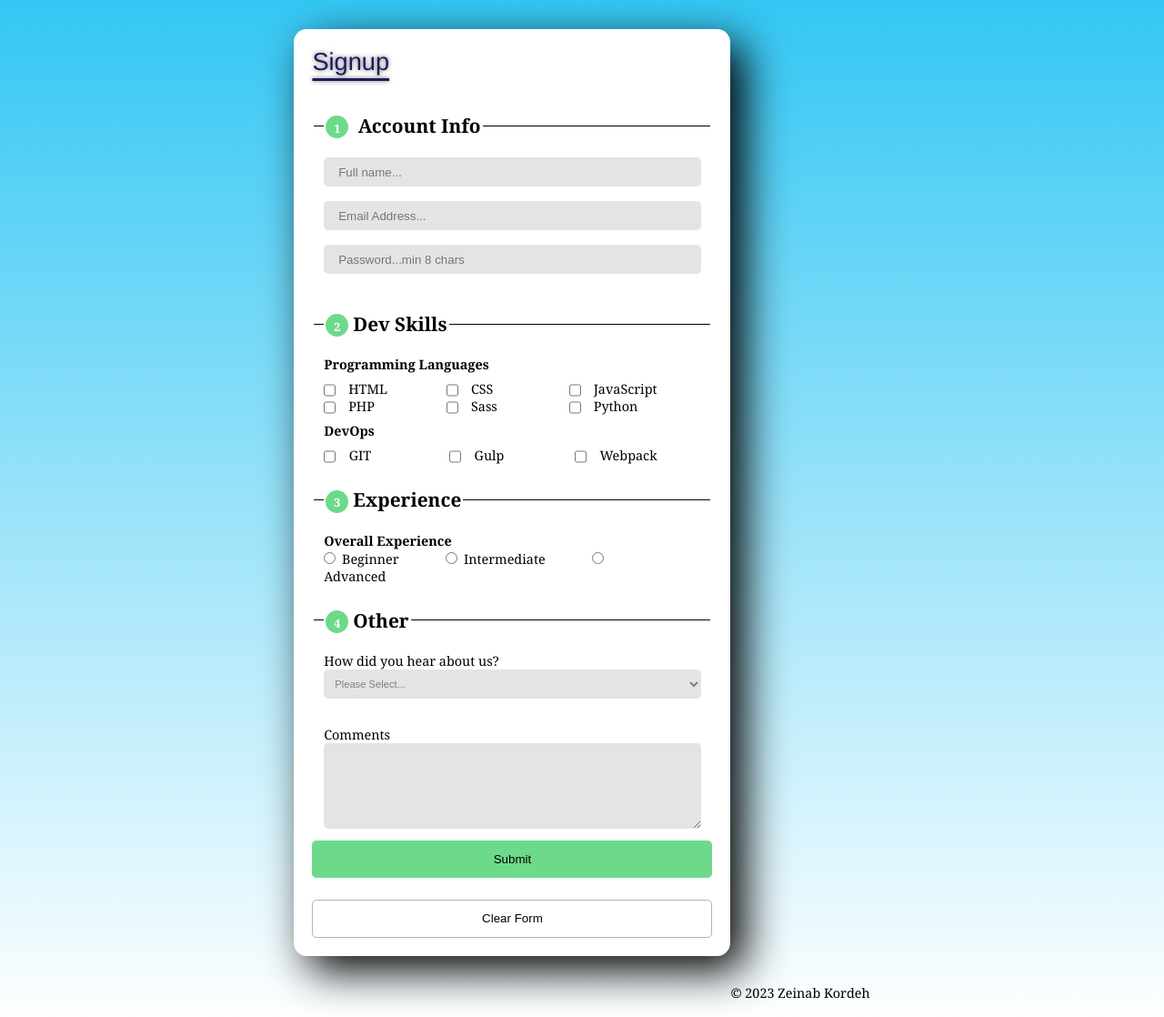
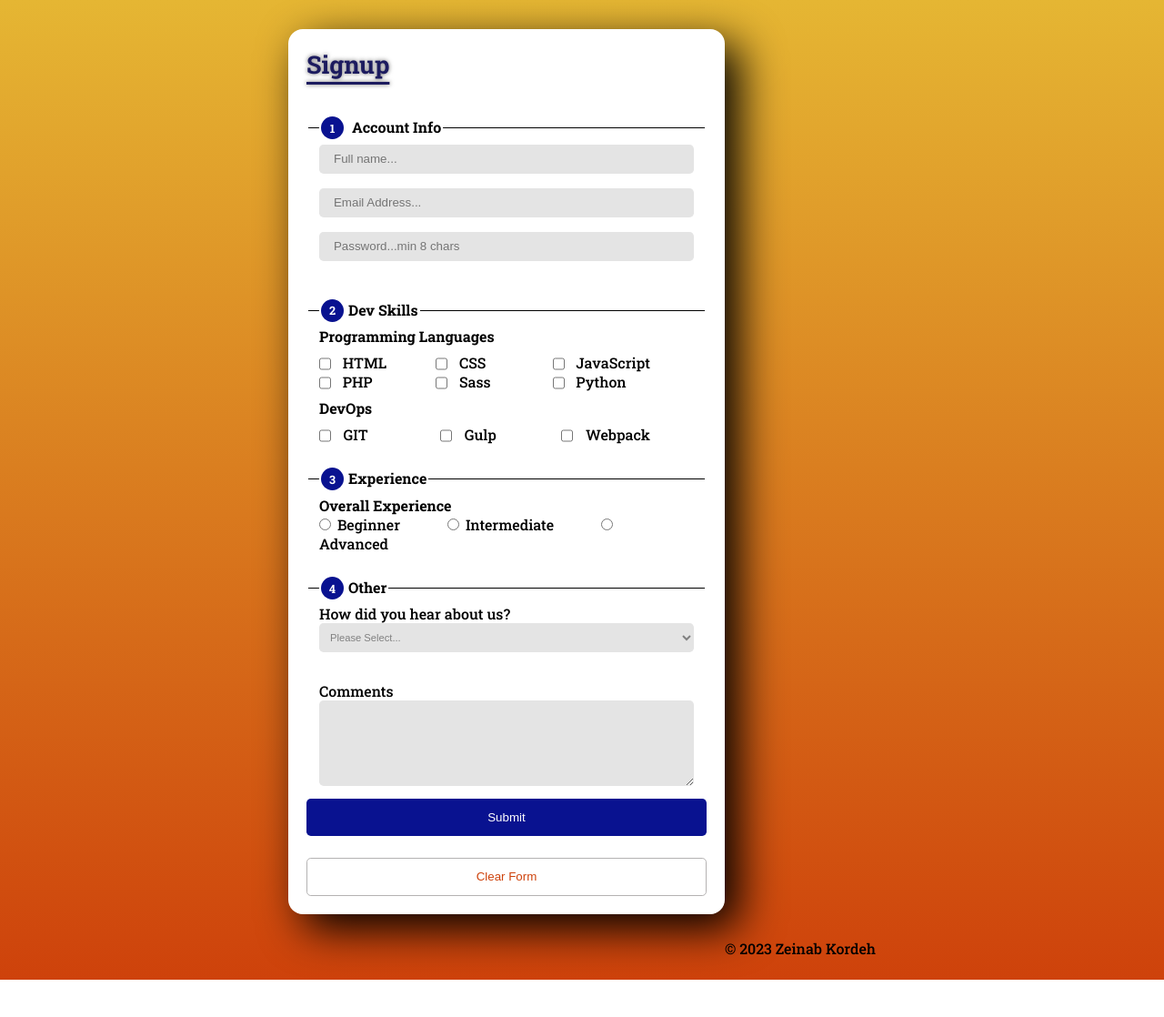
Before and after one commit to Zeinabkordeh/Sign-Up-Form, a plain HTML site: page index.html in a window 1280 px wide. Shown: the whole page at 91% size. After the commit the page ends 1077 px from the top, so only its background shows below. Drawn offline with nearby package versions, Linux system fonts and the light colour scheme.

Commit message:
add changes related to description of sunset-theme

```diff
--- a/index.html
+++ b/index.html
@@ -7,9 +7,13 @@
     <link
       href="https://fonts.googleapis.com/css2?family=Josefin+Slab:wght@100;300;400;600;700&display=swap"
       rel="stylesheet"/>
+
+      <link rel="preconnect" href="https://fonts.googleapis.com">
+      <link rel="preconnect" href="https://fonts.gstatic.com" crossorigin>
+      <link href="https://fonts.googleapis.com/css2?family=Roboto+Slab:wght@100;500;700&display=swap" rel="stylesheet">
+
     <link rel="stylesheet" href="styles/styles.css" />
 
-    <script></script>
   </head>
   <body>
 
--- a/styles/styles.css
+++ b/styles/styles.css
@@ -11,9 +11,10 @@ html {
 body {
   display: flex;
   justify-content: center;
-  background: linear-gradient(to bottom, rgb(52, 199, 244) 0%,rgb(255, 255, 255) 100%);
-  font-size: .9rem;
-  font-family:Cambria, Cochin, Georgia, Times, 'Times New Roman', serif;
+  background: linear-gradient(to bottom, rgb(229, 182, 51) 0%,rgb(206, 66, 11) 100%);
+  font-size: 1rem;
+  font-family: 'Roboto Slab', serif;
+  font-weight: 400;
   color: black;
   align-items: flex-end;
 }
@@ -31,8 +32,6 @@ h2 {
   text-underline-offset: 9px;
   text-decoration-thickness: .2rem;
   font-size: 1.7rem;
-  font-family:'Franklin Gothic Medium', 'Arial Narrow', Arial, sans-serif;
-  font-weight: 100;
   margin-top: 0;
   margin-bottom: 2.5rem;
 }
@@ -80,7 +79,11 @@ h2 {
 
 
 .info-title{
+<<<<<<< HEAD
   font-size: 1.3rem;
+=======
+  font-size: 1.2rem;
+>>>>>>> e528de2 (add changes related to description of sunset-theme)
   margin-bottom: 1rem;
   font-weight: 700;
 }
@@ -141,10 +144,11 @@ label {
 }
 
 #submitBtn{
-  background-color: rgb(108, 218, 138);
+  background-color: rgb(9, 18, 144);
   width: 100%;
   padding: .8rem;
   margin-bottom: 1.5rem;
+  color: white;
 }
 
 #clearBtn {
@@ -152,6 +156,7 @@ label {
   border: .01rem solid rgb(180, 178, 178);
   width: 100%;
   padding: .8rem;
+  color:rgb(206, 66, 11) ;
 }
 
 .checkbox{
@@ -170,7 +175,7 @@ legend {
 
 legend::before {
   content: counter(legend-counter);
-  background-color: rgb(108, 218, 138);
+  background-color: rgb(9, 18, 144);
   font-weight: bold;
   color: rgb(255, 255, 255);
   border-radius: 50%;
@@ -189,8 +194,9 @@ legend::before {
 }
 
 
-input[type="checkbox"]:focus + label {
-  color: rgb(11, 80, 208);
+input:focus {
+  border: 3px solid rgb(229, 182, 51) ;
+  background-color: white;
 }
 
 
```
